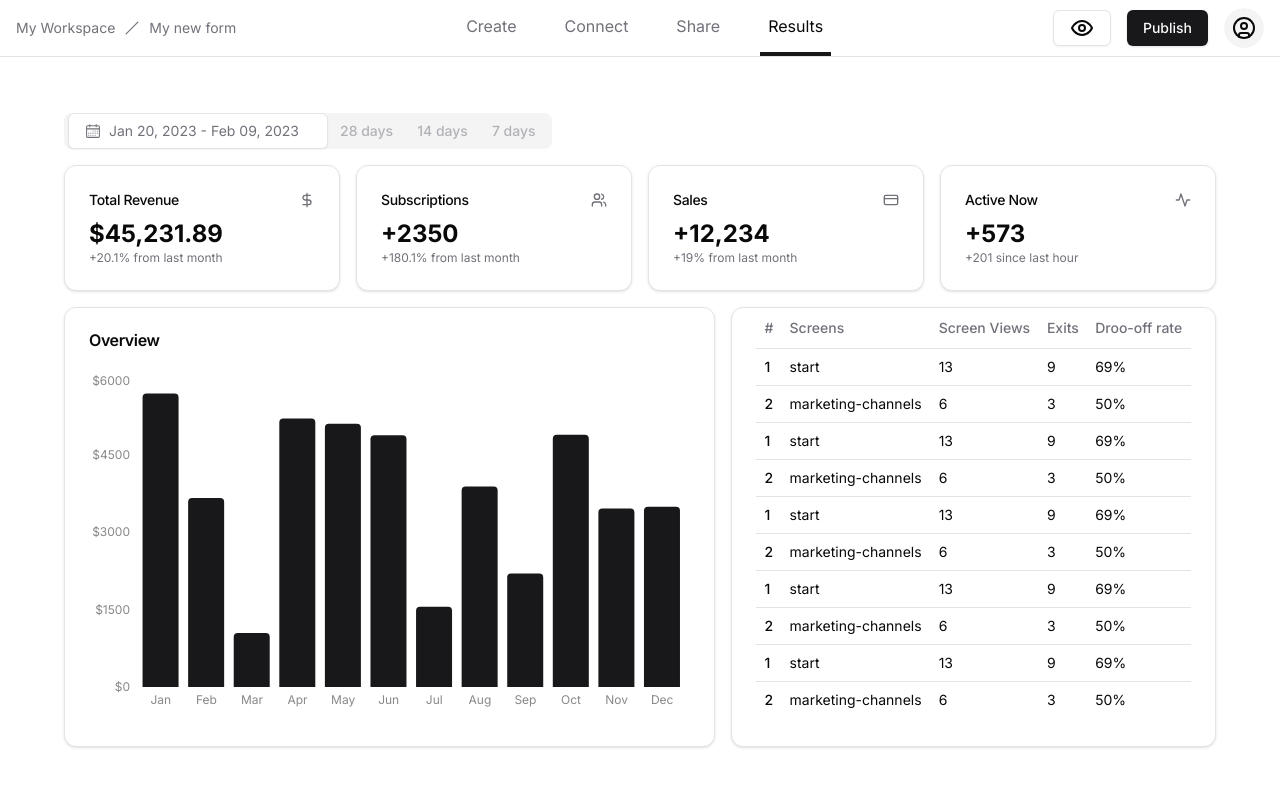
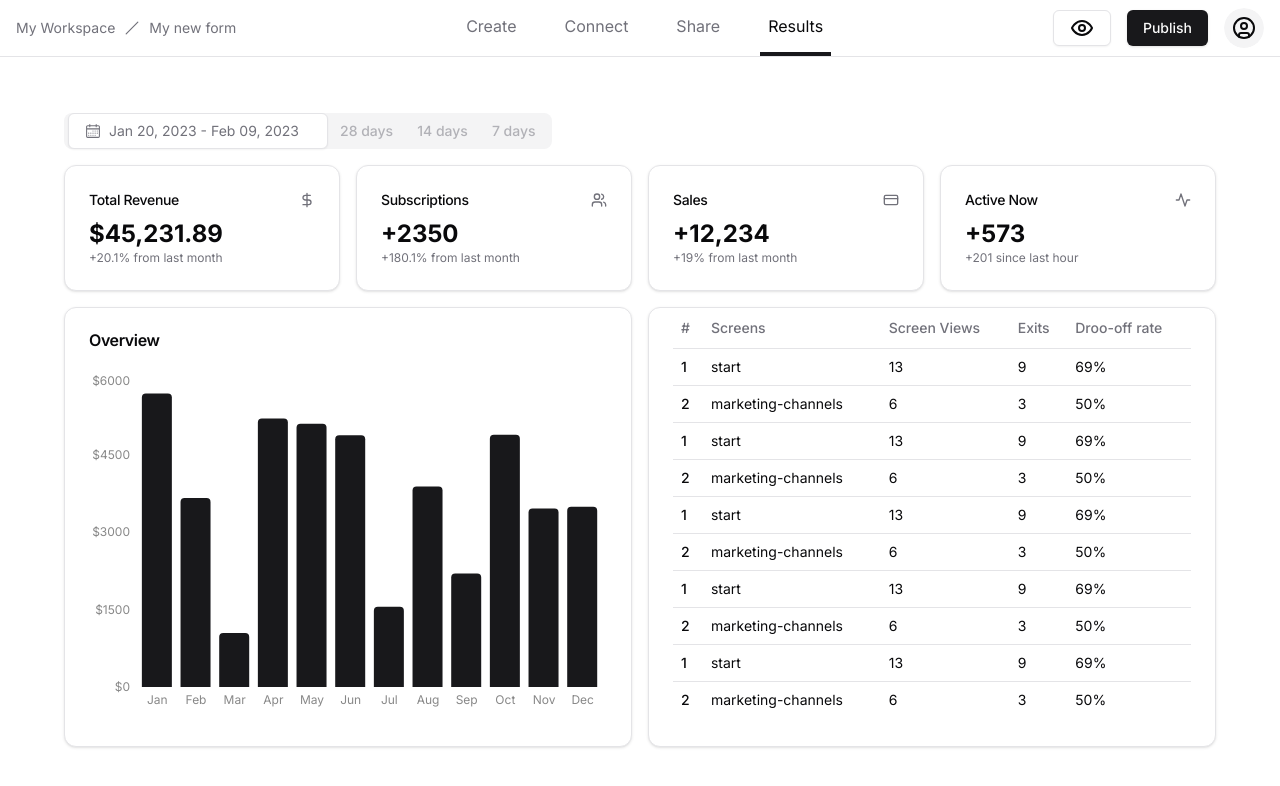
Before and after one commit to Mirthis/upwork-task-shadcn, a Next.js app: page /results in a window 1280 px wide. Shown: the top 786 px of the page. Built offline with nearby package versions, Linux system fonts and the light colour scheme.

Commit message:
adjust chart and table size

```diff
--- a/src/app/results/page.tsx
+++ b/src/app/results/page.tsx
@@ -145,8 +145,8 @@
                   </CardContent>
                 </Card>
               </div>
-              <div className="grid gap-4 md:grid-cols-2 lg:grid-cols-7">
-                <Card className="col-span-4">
+              <div className="grid gap-4 md:grid-cols-2 lg:grid-cols-6">
+                <Card className="col-span-3">
                   <CardHeader>
                     <CardTitle>Overview</CardTitle>
                   </CardHeader>
```
